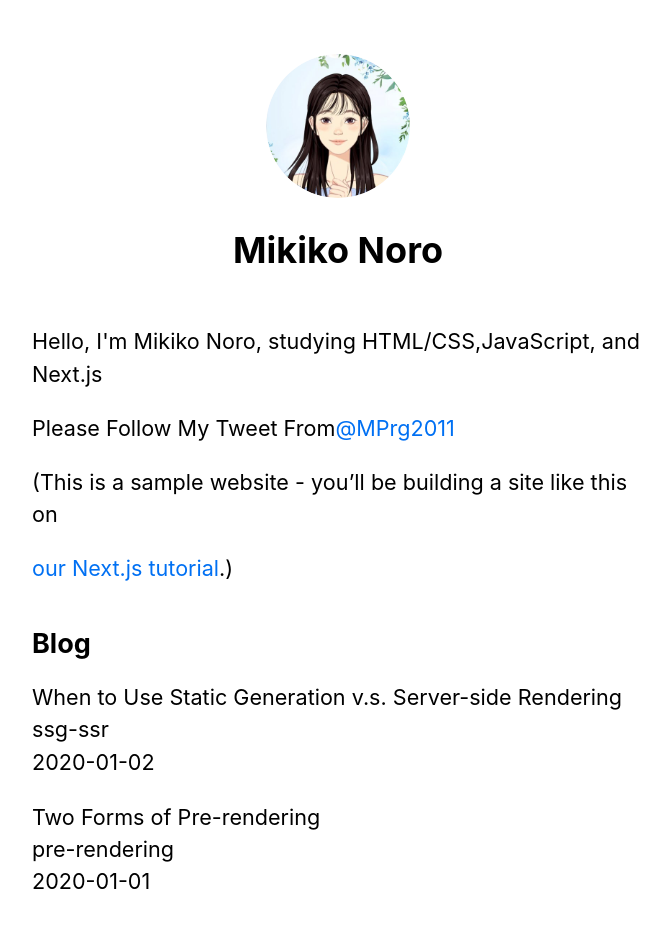
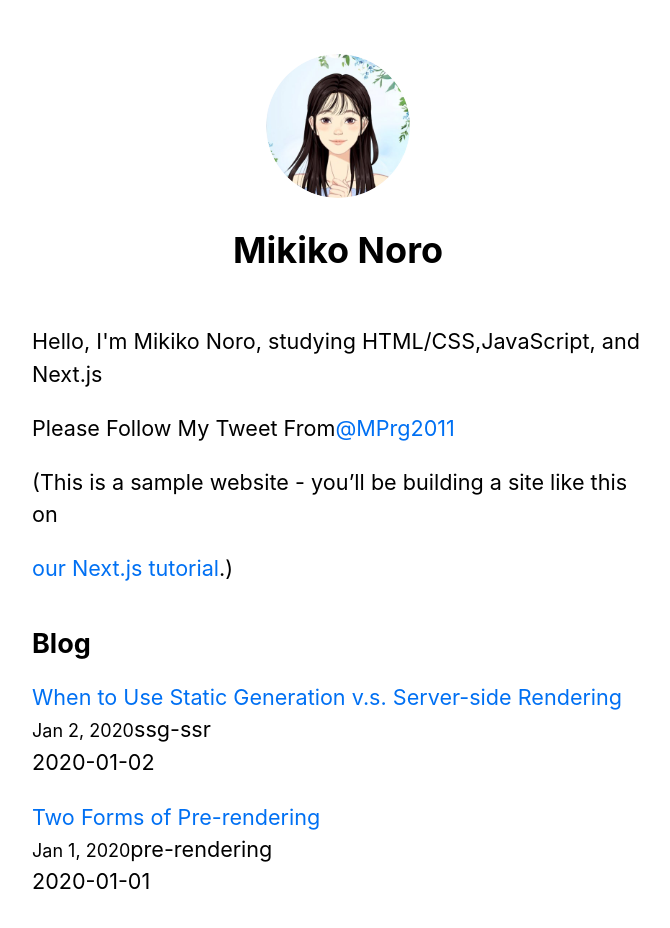
Before and after one commit to Mkk818/nextjs-blog, a Next.js app: page / in a window 1280 px wide. Shown: the top 928 px of the page, without its empty margins (302-972 px from the left). Built offline with nearby package versions, Linux system fonts and the light colour scheme.

Commit message:
トップページ変更 ・日付表示をdate-fnsで処理 ・MDファイルをremark-htmlでhtmlに変換 ・Linkでブログのタイトルからブログのページに遷移

```diff
--- /dev/null
+++ b/components/date.js
@@ -0,0 +1,6 @@
+import { parseISO, format } from "date-fns"
+
+export default function Date({ dateString }) {
+const date = parseISO(dateString)
+return <time dateTime={dateString}>{format(date, 'LLL d, yyyy')}</time>
+}
--- a/lib/posts.js
+++ b/lib/posts.js
@@ -1,3 +1,5 @@
+import {remark} from 'remark'
+import html from 'remark-html'
 import fs from 'fs'
 import path from 'path'
 import matter from 'gray-matter'
@@ -45,16 +47,22 @@
   })
 }
 
-export function getPostData(id) {
+export async function getPostData(id) {
   const fullPath = path.join(postsDirectory, `${id}.md`)
   const fileContents = fs.readFileSync(fullPath, 'utf8')
 
   // 投稿のメタデータ解析の為gray-matterを使用
   const matterResult = matter(fileContents)
+  // マークダウンをHTMLに変換するためremarkを使用
+  const processedContent = await remark()
+    .use(html)
+    .process(matterResult.content)
+  const contentHtml = processedContent.toString()
 
   // idでデータを結合
   return {
     id,
+    contentHtml,
     ...matterResult.data
   }
 }
--- a/package.json
+++ b/package.json
@@ -6,9 +6,12 @@
     "start": "next start"
   },
   "dependencies": {
+    "date-fns": "^2.28.0",
     "gray-matter": "^4.0.3",
     "next": "latest",
     "react": "17.0.2",
-    "react-dom": "17.0.2"
+    "react-dom": "17.0.2",
+    "remark": "^14.0.2",
+    "remark-html": "^15.0.1"
   }
 }
--- a/pages/index.js
+++ b/pages/index.js
@@ -1,3 +1,5 @@
+import Link from "next/link";
+import Date from '../components/date';
 import Head from "next/head";
 import Layout, {siteTitle} from "../components/layout";
 import utilStyles from "../styles/utils.module.css";
@@ -25,8 +27,13 @@
     <ul className={utilStyles.list}>
      {allPostsData.map(({id, date, title}) => (
       <li className={utilStyles.listItem} key={id}>
-       {title}
+       <Link href={`/posts/${id}`}>
+         <a>{title}</a>
+       </Link>
        <br />
+       <small className="{utilStyles.lightText">
+         <Date dateString={date} />
+       </small>
        {id}
        <br />
        {date}
@@ -42,7 +49,7 @@
  const allPostsData = getSortedPostsData();
  return {
   props: {
-   allPostsData,
-  },
- };
+   allPostsData
+  }
+ }
 }
```
Also changed, not shown: pages/posts/[id].js (+24 -17 lines), 1 other file (tests, documents, lock files or other folders).
